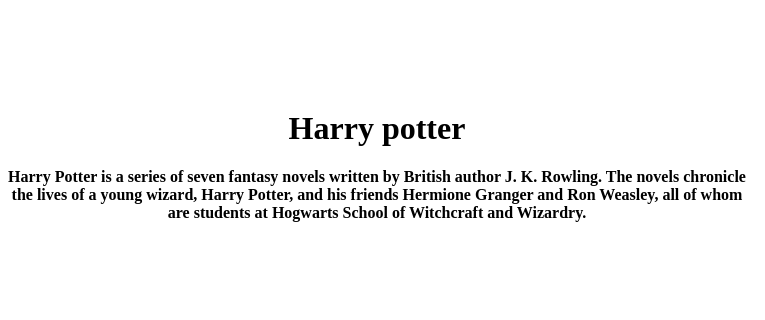
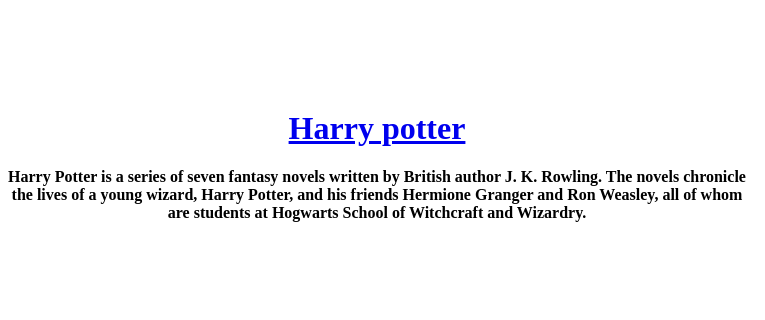
Before and after one commit to Xishigbadrax/Kreativstorm-assessment-1, a plain HTML site: page movies/harryPotter.html in a window 1280 px wide. Shown: the part 269-589 px from the top of the page, 515-1280 px from the left. Drawn offline with Linux system fonts and the light colour scheme.

Commit message:
init push

```diff
--- a/movies/harryPotter.html
+++ b/movies/harryPotter.html
@@ -23,7 +23,14 @@
           </th>
           <th>
             <div>
-              <h1>Harry potter</h1>
+              <h1>
+                <a
+                  href="https://www.youtube.com/watch?v=VyHV0BRtdxo"
+                  target="_blank"
+                >
+                  Harry potter
+                </a>
+              </h1>
               <p>
                 Harry Potter is a series of seven fantasy novels written by
                 British author J. K. Rowling. The novels chronicle the lives of
```
